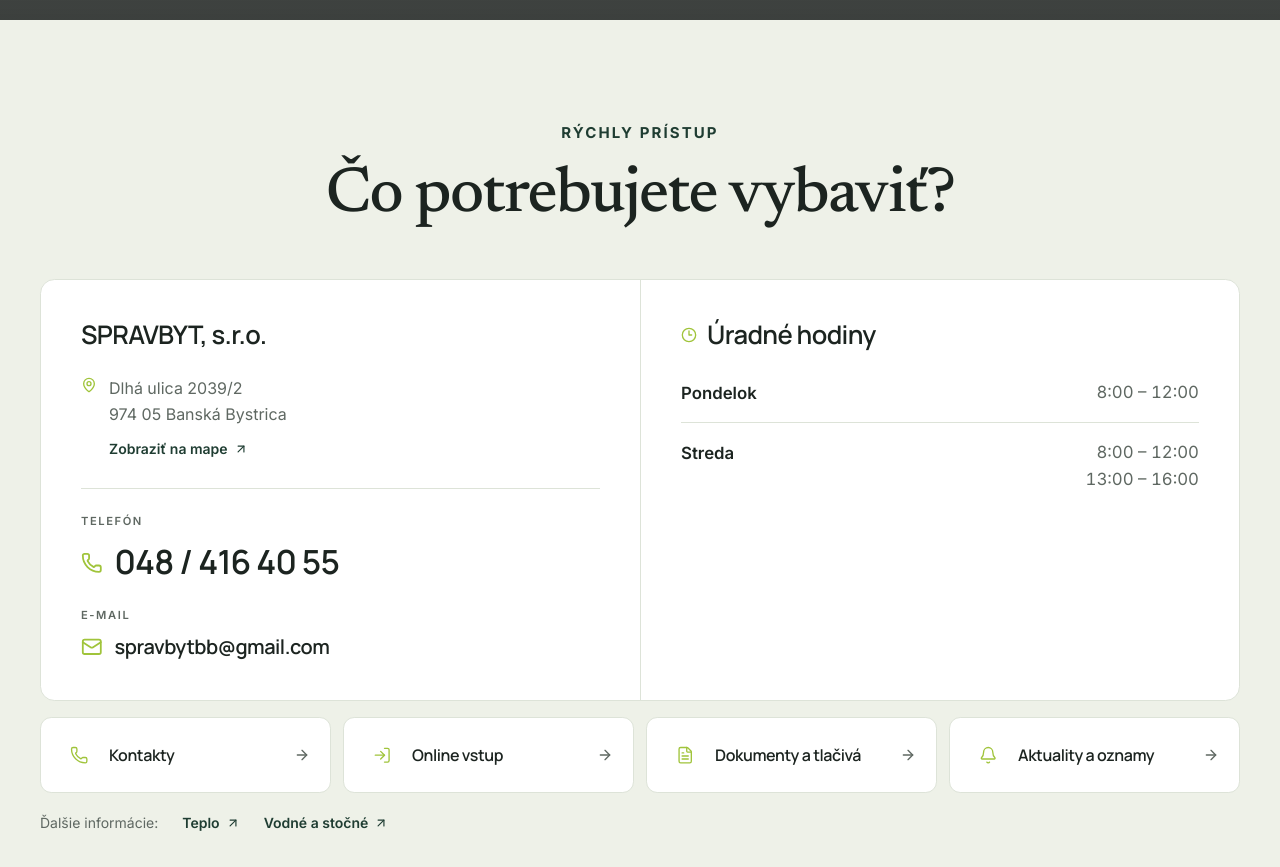
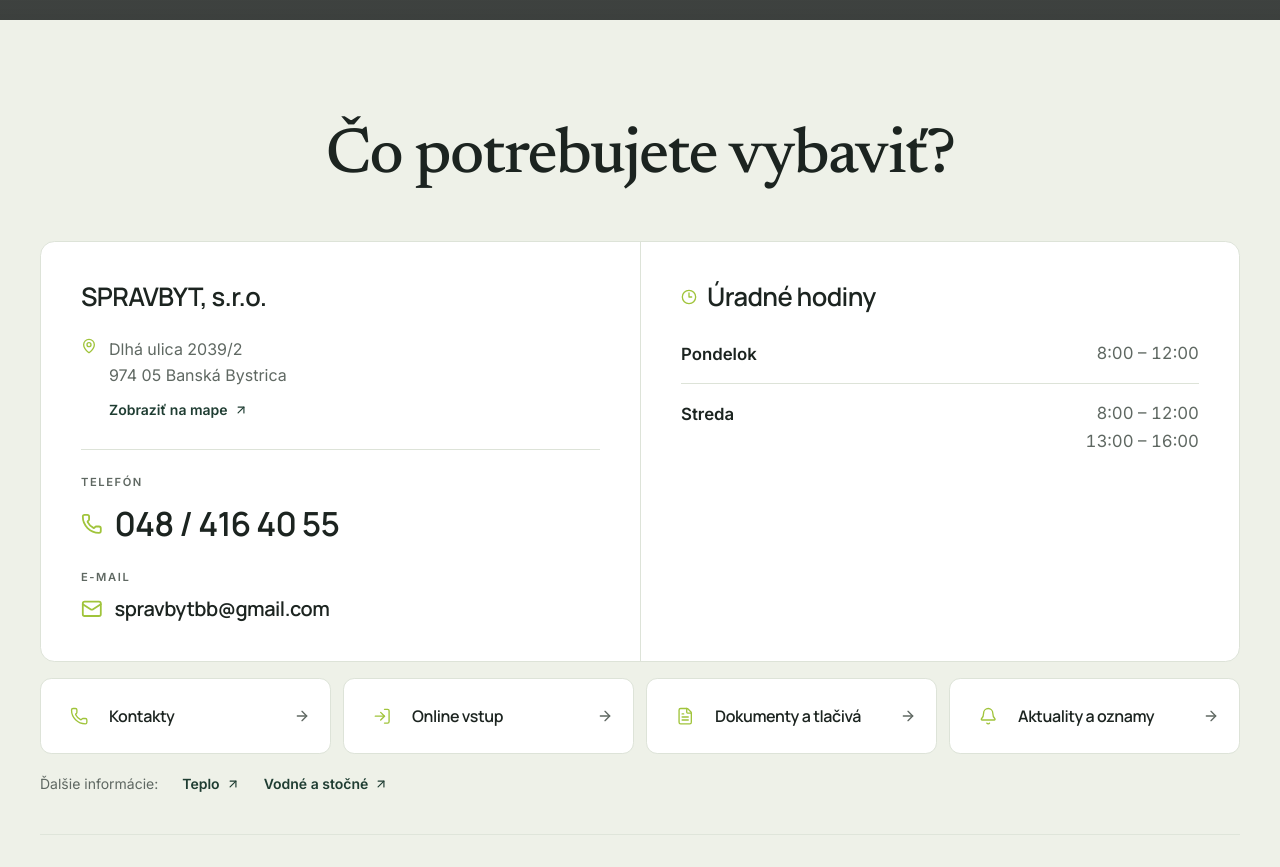
Before and after one commit to inoveronai-dev/spravbyt, a Next.js app: page / in a window 1280 px wide. Shown: the part 780-1647 px from the top of the page. Built offline with nearby package versions, Linux system fonts and the light colour scheme; grey boxes are pictures that could not be loaded.

Commit message:
Remove Quick Access eyebrow and tighten heading spacing
Drop the Rýchly prístup label so Čo potrebujete vybaviť sits higher without the leftover gap.

Co-authored-by: inoveron.ai <inoveron.ai@gmail.com>

```diff
--- a/src/components/quick-access-section.tsx
+++ b/src/components/quick-access-section.tsx
@@ -32,10 +32,9 @@ export function QuickAccessSection() {
       <div className="container-page section-space">
         <Reveal>
           <div className="mx-auto max-w-3xl text-center">
-            <p className="eyebrow">{quickAccess.eyebrow}</p>
             <h2
               id="quick-access-heading"
-              className="display-heading mt-4 text-[clamp(2.5rem,5vw,4rem)] leading-[1.08] text-charcoal"
+              className="display-heading text-[clamp(2.5rem,5vw,4rem)] leading-[1.08] text-charcoal"
             >
               {quickAccess.heading}
             </h2>
--- a/src/lib/content.ts
+++ b/src/lib/content.ts
@@ -254,7 +254,6 @@ export const officeHours = {
 } as const;
 
 export const quickAccess = {
-  eyebrow: "RÝCHLY PRÍSTUP",
   heading: "Čo potrebujete vybaviť?",
   primaryCards: [
     {
```
